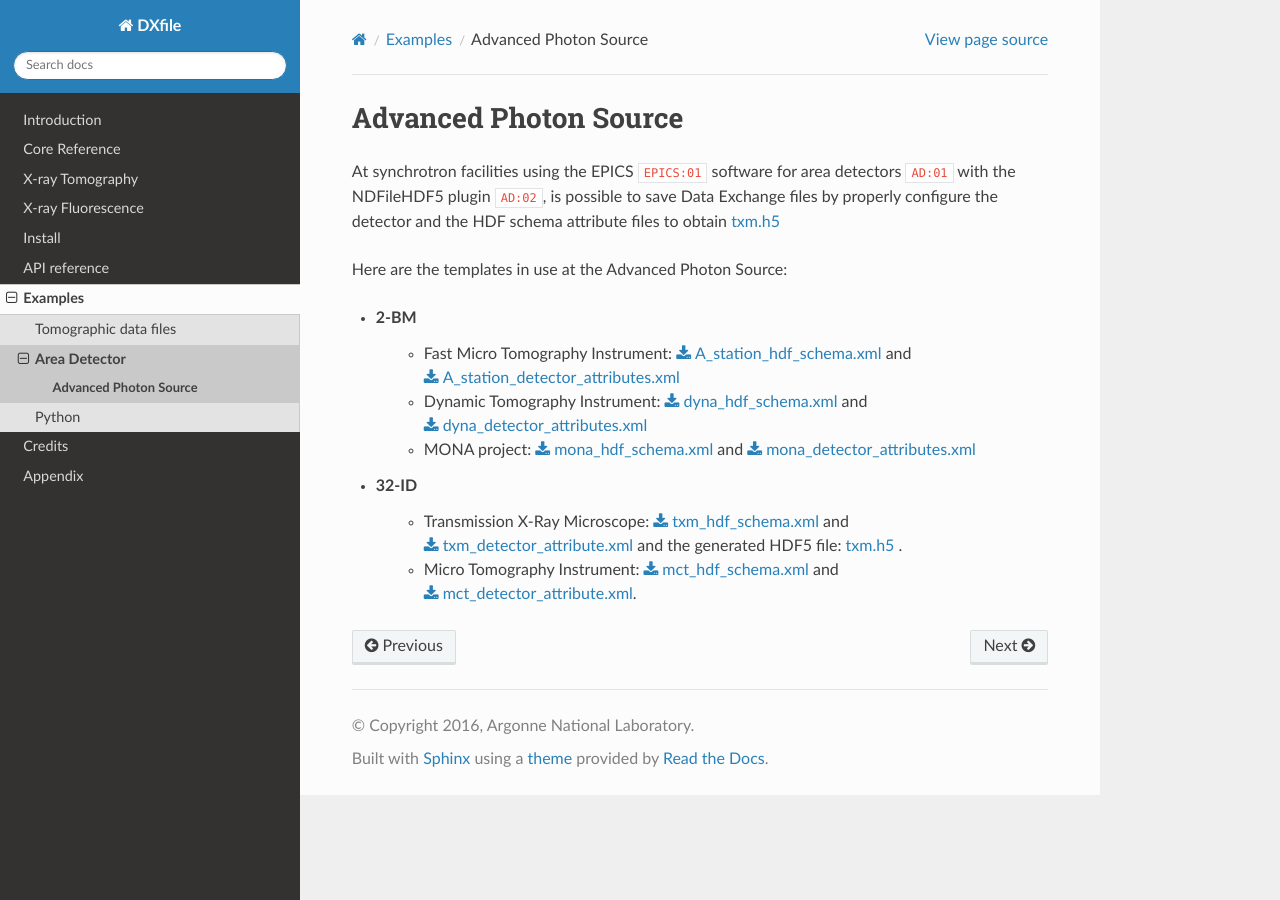
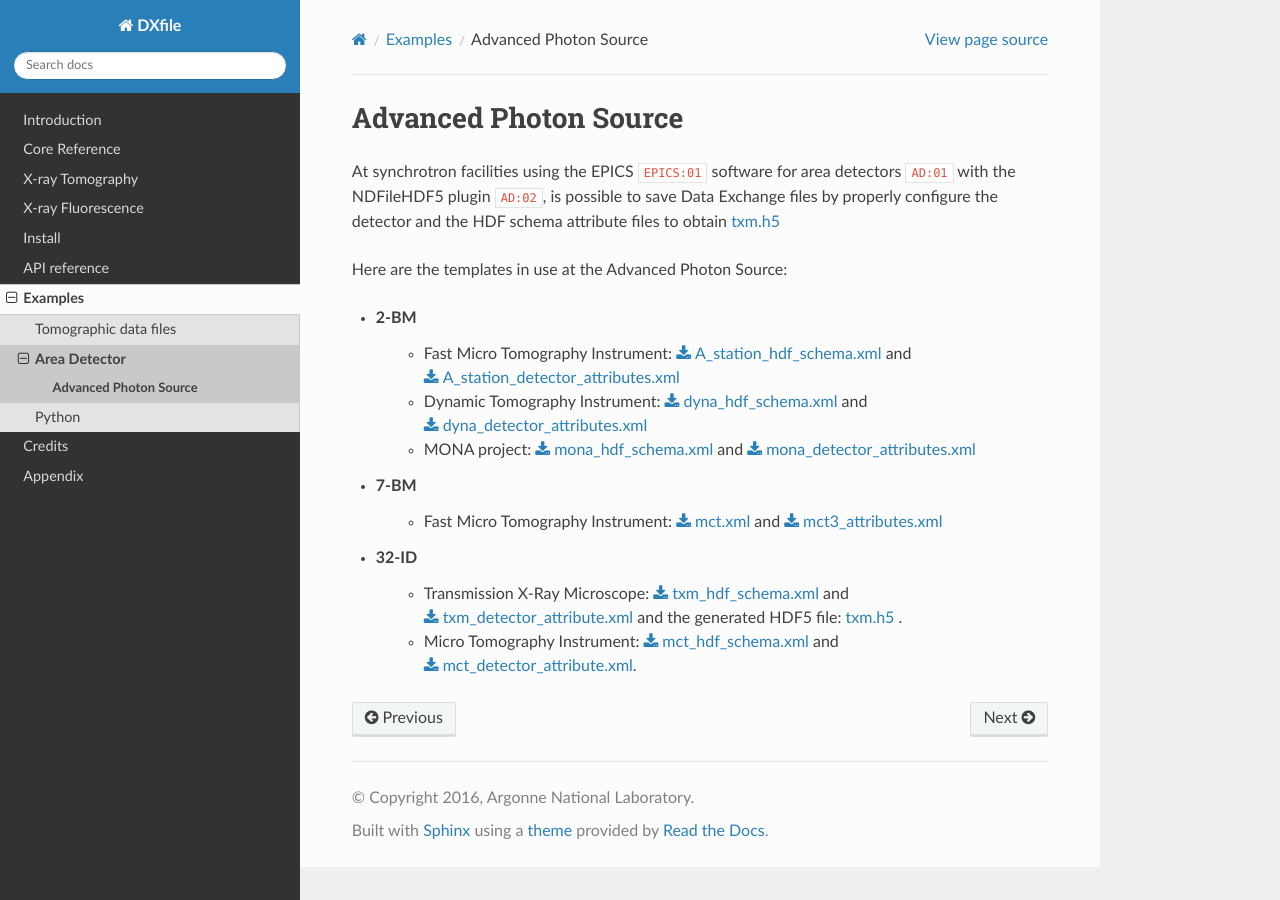
Before and after one commit to data-exchange/dxfile, a Sphinx documentation site: the page built from doc/source/demo/doc.areadetector.rst, in a window 1280 px wide. Built offline with Sphinx 7.4.7 and the Read the Docs theme 2.0.0, drawn with Linux system fonts in a browser that asks for light colours; cross-references to code outside the pages are shown as plain code.

Commit message:
first commit

```diff
--- a/doc/source/demo/doc.areadetector.rst
+++ b/doc/source/demo/doc.areadetector.rst
@@ -13,6 +13,9 @@ Here are the templates in use at the  Advanced Photon Source:
     - Dynamic Tomography Instrument: :download:`dyna_hdf_schema.xml <../../../doc/demo/areadetector/2-BM/PCOLayout.xml>` and :download:`dyna_detector_attributes.xml <../../../doc/demo/areadetector/2-BM/PCODetectorAttributes.xml>`
     - MONA project: :download:`mona_hdf_schema.xml <../../../doc/demo/areadetector/2-BM/monaLayout.xml>` and :download:`mona_detector_attributes.xml <../../../doc/demo/areadetector/2-BM/monaDetectorAttributes.xml>`
 
+- 7-BM
+    - Fast Micro Tomography Instrument: :download:`mct.xml <../../../doc/demo/areadetector/7-BM/mct3.xml>` and :download:`mct3_attributes.xml <../../../doc/demo/areadetector/7-BM/mctDetectorAttributes1.xml>`
+
 - 32-ID
     - Transmission X-Ray Microscope: :download:`txm_hdf_schema.xml <../../../doc/demo/areadetector/32-ID/nct.xml>` and :download:`txm_detector_attribute.xml <../../../doc/demo/areadetector/32-ID/nctDetectorAttributes.xml>` and the generated HDF5 file: `txm.h5 <https://drive.google.com/open?id=0B78bW1AwveI_UmVvcHVTUzVBVXM>`_ .
     - Micro Tomography Instrument: :download:`mct_hdf_schema.xml <../../../doc/demo/areadetector/32-ID/mct.xml>` and :download:`mct_detector_attribute.xml <../../../doc/demo/areadetector/32-ID/mctDetectorAttributes.xml>`.
```
